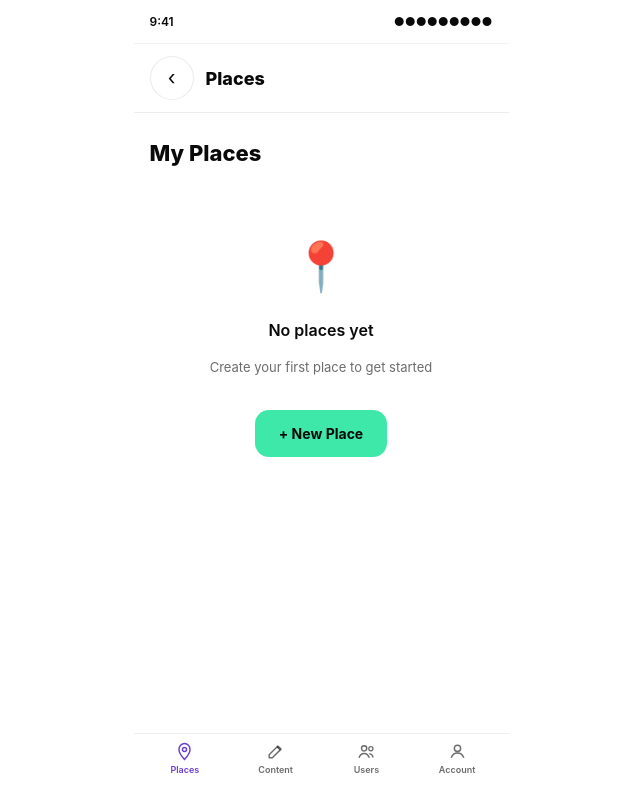
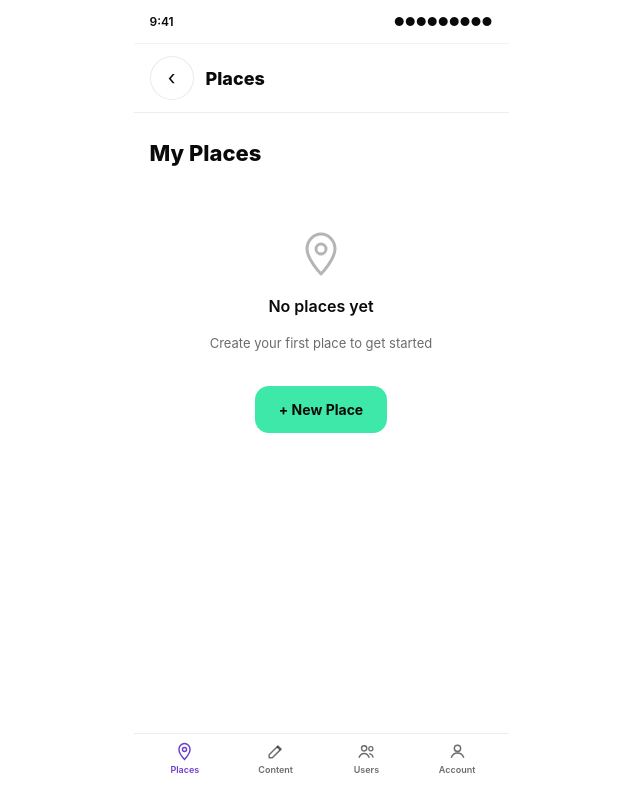
Before and after one commit to TheLimited88/vibe-travel, a Next.js app: page /admin/places in a window 1280 px wide. Shown: the whole page, without its empty margins (319-959 px from the left). Built offline with nearby package versions, Linux system fonts and the light colour scheme.

Commit message:
Fix: Replace emoji icon with platform-consistent line-drawn location pin

```diff
--- a/app/admin/places/page.tsx
+++ b/app/admin/places/page.tsx
@@ -27,7 +27,10 @@ export default function AdminPlacesPage() {
 
           {/* Empty State */}
           <div style={{ display: 'flex', flexDirection: 'column', alignItems: 'center', justifyContent: 'center', gap: '16px', paddingTop: '40px' }}>
-            <div style={{ fontSize: '48px' }}>📍</div>
+            <svg width="48" height="48" viewBox="0 0 24 24" fill="none" style={{ color: 'rgba(10,10,10,0.3)' }}>
+              <path d="M12 22s7-7.4 7-12.5C19 5.4 15.9 2 12 2S5 5.4 5 9.5C5 14.6 12 22 12 22z" stroke="currentColor" strokeWidth="1.5" strokeLinecap="round" strokeLinejoin="round"/>
+              <circle cx="12" cy="9.5" r="2.5" stroke="currentColor" strokeWidth="1.5"/>
+            </svg>
             <div style={{ fontSize: '16px', fontWeight: '600', color: '#0A0A0A', textAlign: 'center' }}>No places yet</div>
             <div style={{ fontSize: '13px', color: 'rgba(10,10,10,0.6)', textAlign: 'center' }}>Create your first place to get started</div>
             <button onClick={() => router.push('/admin/place/new')} style={{ background: '#3EE8A8', color: '#0A0A0A', border: 'none', borderRadius: '14px', padding: '13px 24px', fontSize: '14px', fontWeight: '700', cursor: 'pointer', marginTop: '16px' }}>+ New Place</button>
```
